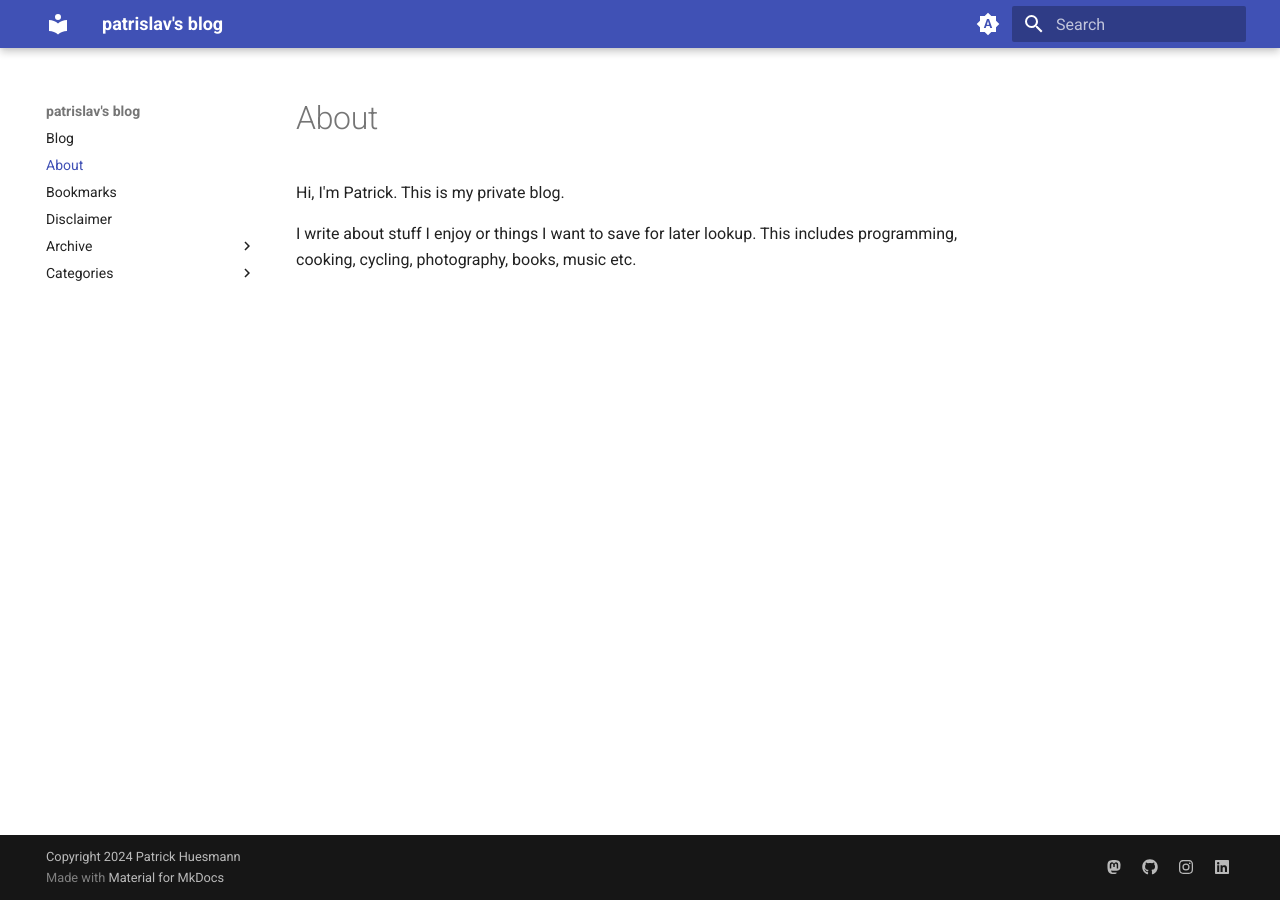
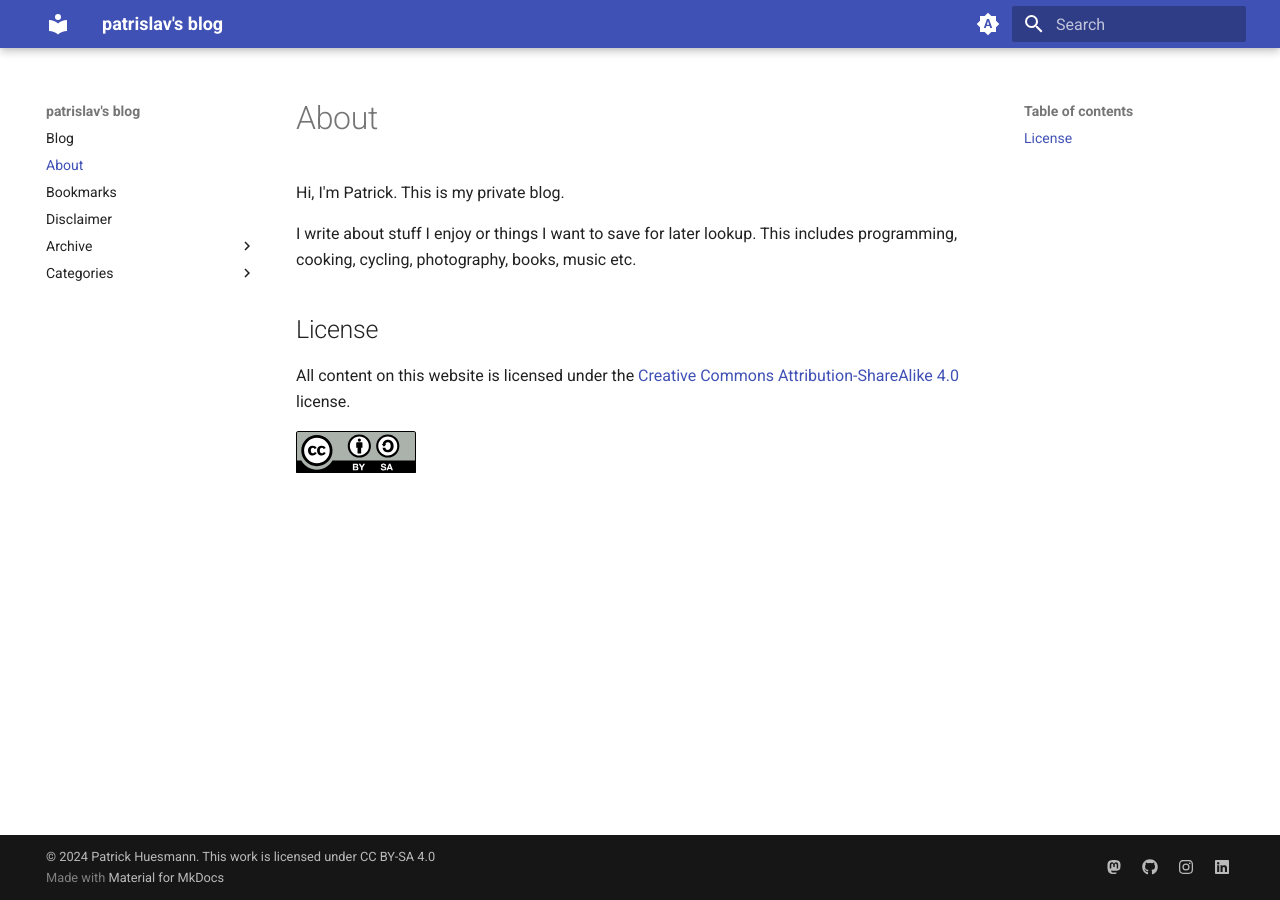
Before and after one commit to patrislav1/p-hu.de, an MkDocs documentation site: the page built from docs/about.md, in a window 1280 px wide. Built offline with MkDocs 1.6.1 and Material for MkDocs 9.7.7, drawn with Linux system fonts in a browser that asks for light colours.

Commit message:
Add lightbox & license

```diff
--- a/docs/about.md
+++ b/docs/about.md
@@ -4,3 +4,9 @@ Hi, I'm Patrick. This is my private blog.
 
 I write about stuff I enjoy or things I want to save for later lookup.
 This includes programming, cooking, cycling, photography, books, music etc.
+
+## License
+
+All content on this website is licensed under the [Creative Commons Attribution-ShareAlike 4.0](https://creativecommons.org/licenses/by-sa/4.0/) license.
+
+![CC-BY-SA](assets/by-sa.svg)
--- a/mkdocs.yml
+++ b/mkdocs.yml
@@ -1,10 +1,12 @@
 site_name: patrislav's blog
 site_author: Patrick Huesmann <patrick@p-hu.de>
 site_url: https://www.p-hu.de
-copyright: Copyright 2024 Patrick Huesmann
-
+copyright: © 2024 Patrick Huesmann. This work is licensed under <a href="https://creativecommons.org/licenses/by-sa/4.0/">CC BY-SA 4.0</a>
 plugins:
   - search
+  - glightbox:
+      auto_caption: true
+      background: black
   - blog:
       blog_dir: .
 
```
Also changed, not shown: README.md (+1 -1 lines), docs/bookmarks.md (+1 -0 lines), docs/posts/2023/hh-photowalk.md (added, +16 -0 lines), docs/posts/2024/linux-antifa.md (+0 -1 lines), docs/assets/by-sa.svg (added).
